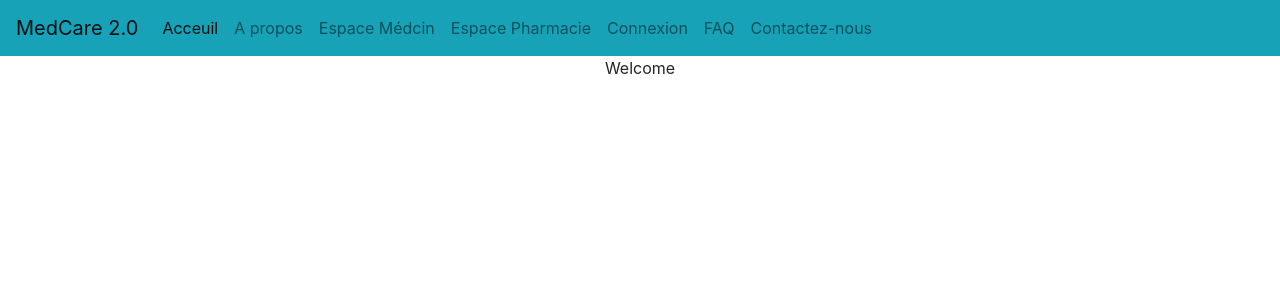
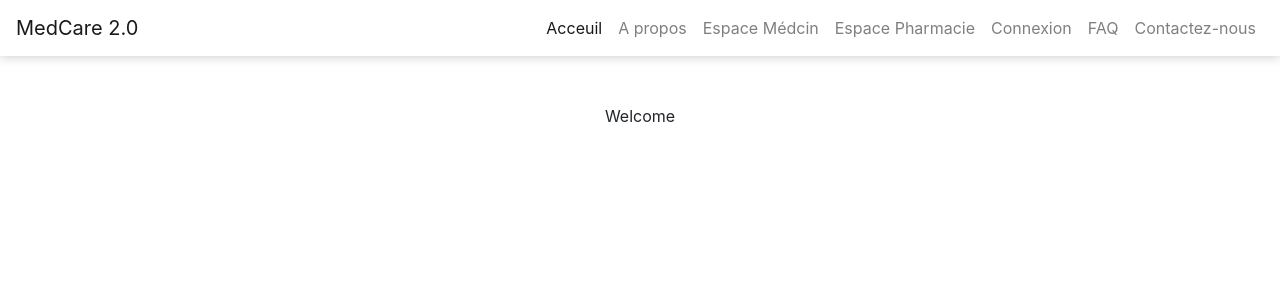
Before and after one commit to chaouielmehdi/medcare, a React (Create React App) app: page / in a window 1280 px wide. Shown: the top 300 px of the page. Built offline with nearby package versions, Linux system fonts and the light colour scheme.

Commit message:
header fixed

```diff
--- a/public/index.html
+++ b/public/index.html
@@ -6,7 +6,6 @@
 		<meta name="viewport" content="width=device-width, initial-scale=1" />
 		<meta name="theme-color" content="#000000" />
 		<meta name="description" content="Web site created using create-react-app" />
-		<link rel="apple-touch-icon" href="%PUBLIC_URL%/logo192.png" />
 		<link rel="manifest" href="%PUBLIC_URL%/manifest.json" />
 		<title>React App</title>
 		<link
--- a/src/App.tsx
+++ b/src/App.tsx
@@ -4,10 +4,10 @@ import Header from './components/header/header';
 const App = () => {
   return (
     <>
-    <Header />
-    <div className="App">
-      Welcome
-    </div>
+		<Header />
+		<div className="App mt-5">
+			Welcome
+		</div>
     </>
   );
 }
--- a/src/components/header/header.css
+++ b/src/components/header/header.css
@@ -0,0 +1,3 @@
+nav {
+	box-shadow: 0 1px 10px rgba(0, 0, 0, 0.2);
+}
--- a/src/components/header/header.tsx
+++ b/src/components/header/header.tsx
@@ -3,52 +3,53 @@ import "./header.css";
 
 function Header() {
 	return (
-		<nav className="navbar navbar-expand-lg navbar-light bg-info">
-
+		<nav className="navbar navbar-expand-lg navbar-light">
+			<div className="d-flex justify-content-between w-100">
 				<div>
-					<a className="navbar-brand" href="#">
+					<a className="navbar-brand" href="/">
 						MedCare 2.0
 					</a>
 				</div>
-				<div className="collapse navbar-collapse" id="navbarSupportedContent" >
+				<div>
 					<ul className="navbar-nav mr-auto">
 						<li className="nav-item active">
-							<a className="nav-link" href="#">
+							<a className="nav-link" href="/">
 								Acceuil
 							</a>
 						</li>
 						<li className="nav-item">
-							<a className="nav-link" href="#">
+							<a className="nav-link" href="/">
 								A propos
 							</a>
 						</li>
 						<li className="nav-item">
-							<a className="nav-link" href="#">
+							<a className="nav-link" href="/">
 								Espace Médcin
 							</a>
 						</li>
 						<li className="nav-item">
-							<a className="nav-link" href="#">
+							<a className="nav-link" href="/">
 								Espace Pharmacie
 							</a>
 						</li>
 						<li className="nav-item">
-							<a className="nav-link" href="#">
+							<a className="nav-link" href="/">
 								Connexion
 							</a>
 						</li>
 						<li className="nav-item">
-							<a className="nav-link" href="#">
+							<a className="nav-link" href="/">
 								FAQ
 							</a>
 						</li>
 						<li className="nav-item">
-							<a className="nav-link" href="#">
+							<a className="nav-link" href="/">
 								Contactez-nous
 							</a>
 						</li>
 					</ul>
 				</div>
+			</div>
 		</nav>
 	);
 }
--- a/src/index.tsx
+++ b/src/index.tsx
@@ -1,11 +1,11 @@
-import React from 'react';
+import React, { StrictMode } from 'react';
 import ReactDOM from 'react-dom';
 import './index.css';
 import App from './App';
 
 ReactDOM.render(
-  <>
+  <StrictMode>
     <App />
-  </>,
+  </StrictMode>,
   document.getElementById('root')
 );
```
